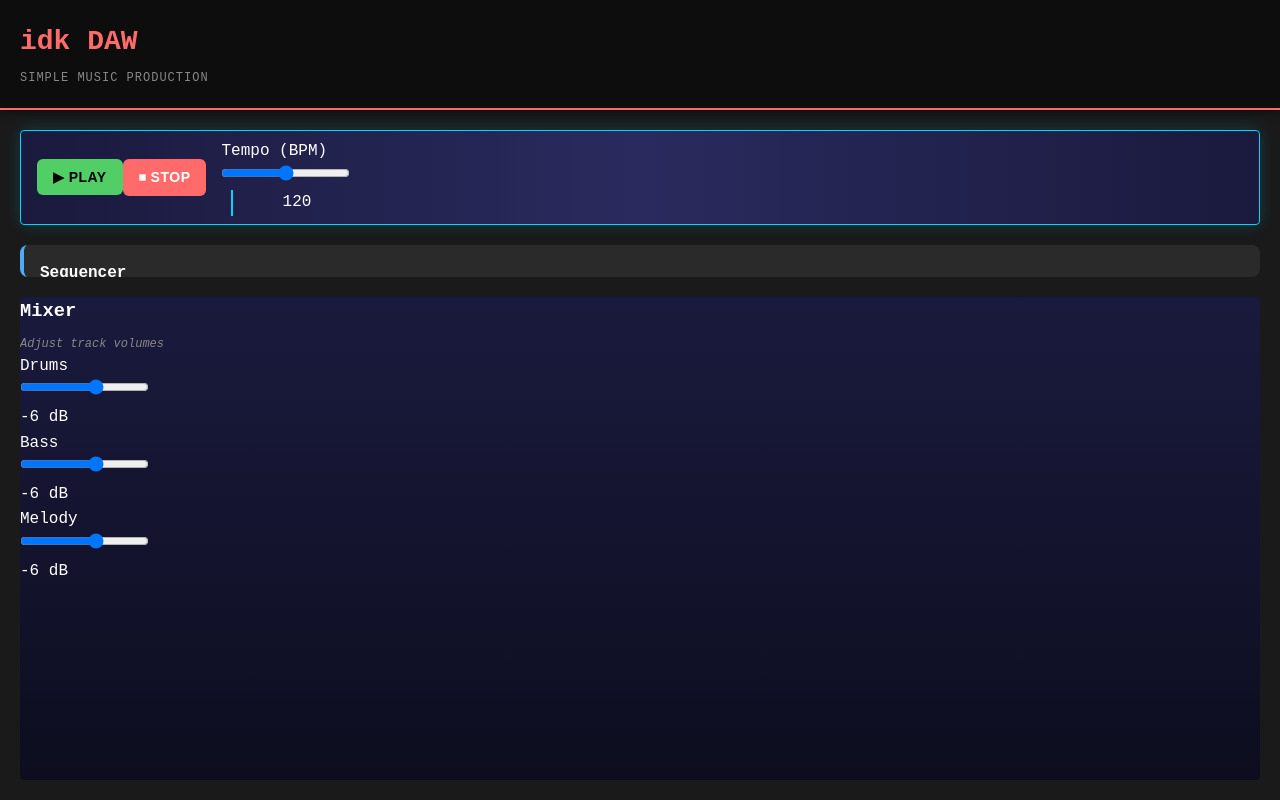
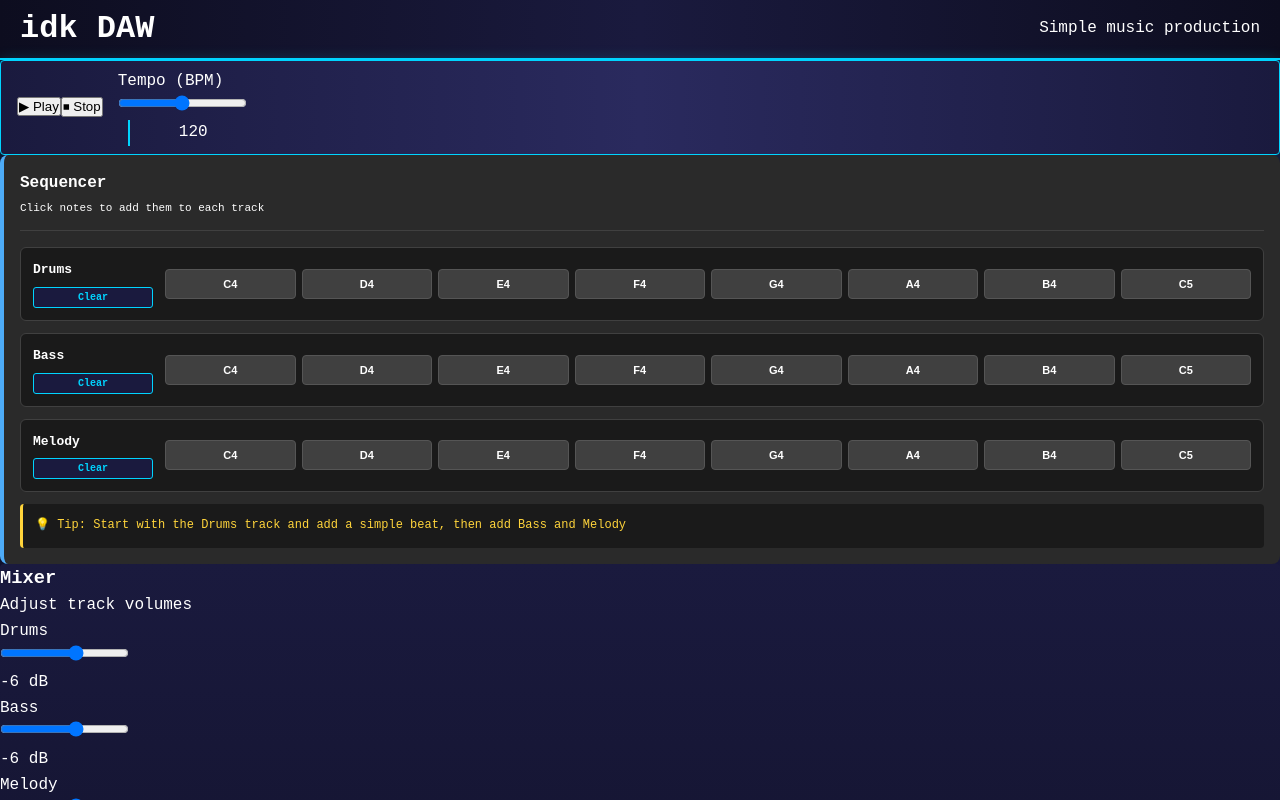
Before and after one commit to sapnap999/daw, a React (Vite) app: page / in a window 1280 px wide. Built offline with nearby package versions, Linux system fonts and the light colour scheme.

Commit message:
FL Studio-inspired app styles

```diff
--- a/src/styles/app.css
+++ b/src/styles/app.css
@@ -2,99 +2,126 @@
   display: flex;
   flex-direction: column;
   height: 100vh;
-  background-color: #1a1a1a;
+  background: linear-gradient(135deg, #0a0e27 0%, #1a1a3e 100%);
+  overflow: hidden;
+  font-family: 'Courier New', monospace;
+}
+
+.app-header {
+  display: flex;
+  align-items: center;
+  justify-content: space-between;
+  background: linear-gradient(90deg, #0d0d1f 0%, #1a1a3e 50%, #0d0d1f 100%);
+  border-bottom: 2px solid #00d4ff;
+  padding: 12px 20px;
+  height: 60px;
+  box-shadow: 0 4px 20px rgba(0, 212, 255, 0.15);
+}
+
+.header-left h1 {
+  font-size: 24px;
+  font-weight: 900;
+  background: linear-gradient(90deg, #00d4ff, #00ff88);
+  -webkit-background-clip: text;
+  -webkit-text-fill-color: transparent;
+  background-clip: text;
+  margin: 0;
+  letter-spacing: 2px;
+  text-transform: uppercase;
+}
+
+.header-center {
+  flex: 1;
+  display: flex;
+  justify-content: center;
+}
+
+.header-right {
+  display: flex;
+  align-items: center;
+  gap: 20px;
+}
+
+.version {
+  font-size: 11px;
+  color: #00d4ff;
+  font-weight: 600;
+  letter-spacing: 1px;
+}
+
+.workspace {
+  display: flex;
+  flex: 1;
+  overflow: hidden;
+  gap: 2px;
+  padding: 10px;
+  background-color: #0a0e27;
+}
+
+.left-panel {
+  width: 200px;
+  background: linear-gradient(180deg, #1a1a3e 0%, #0d0d1f 100%);
+  border: 1px solid #00d4ff;
+  border-radius: 4px;
+  overflow: hidden;
+  box-shadow: inset 0 0 20px rgba(0, 212, 255, 0.1);
+}
+
+.center-panel {
+  flex: 1;
+  display: flex;
+  flex-direction: column;
+  gap: 10px;
   overflow: hidden;
 }
 
-.app-header {
-  background-color: #0d0d0d;
-  padding: 20px;
-  border-bottom: 2px solid #ff6b6b;
-  box-shadow: 0 2px 8px rgba(0, 0, 0, 0.5);
+.btn-small {
+  padding: 4px 8px;
+  border: 1px solid #00d4ff;
+  background: #1a1a3e;
+  color: #00d4ff;
+  border-radius: 3px;
+  font-size: 10px;
+  font-weight: 600;
+  cursor: pointer;
+  transition: all 0.2s;
+  font-family: 'Courier New', monospace;
 }
 
-.app-header h1 {
-  font-size: 28px;
-  font-weight: 700;
-  margin-bottom: 4px;
-  color: #ff6b6b;
+.btn-small:hover {
+  background: #00d4ff;
+  color: #0a0e27;
+  box-shadow: 0 0 10px rgba(0, 212, 255, 0.5);
 }
 
-.app-header p {
-  font-size: 12px;
-  color: #888;
-  text-transform: uppercase;
-  letter-spacing: 1px;
+.btn-small:active {
+  transform: scale(0.95);
 }
 
-.app-content {
-  flex: 1;
-  display: flex;
-  flex-direction: column;
-  overflow: hidden;
-  padding: 20px;
-  gap: 20px;
-}
-
-.btn {
-  padding: 10px 16px;
-  border: none;
-  border-radius: 6px;
-  font-size: 14px;
-  font-weight: 600;
-  cursor: pointer;
-  transition: all 0.2s ease;
-  text-transform: uppercase;
-  letter-spacing: 0.5px;
-}
-
-.btn:hover {
-  transform: translateY(-2px);
-  box-shadow: 0 4px 12px rgba(0, 0, 0, 0.3);
-}
-
-.btn:active {
-  transform: translateY(0);
-}
-
-.btn-play {
-  background-color: #51cf66;
-  color: #000;
+.btn-mute {
+  width: 30px !important;
+  height: 24px;
+  padding: 2px !important;
   font-weight: 700;
 }
 
-.btn-play:hover {
-  background-color: #69db7c;
+.btn-clear-track {
+  width: 100%;
+  padding: 6px;
+  margin-top: 8px;
+  border: 1px solid #ff006e;
+  background: #1a1a3e;
+  color: #ff006e;
+  border-radius: 3px;
+  font-size: 10px;
+  font-weight: 600;
+  cursor: pointer;
+  transition: all 0.2s;
+  font-family: 'Courier New', monospace;
 }
 
-.btn-stop {
-  background-color: #ff6b6b;
+.btn-clear-track:hover {
+  background: #ff006e;
   color: #fff;
+  box-shadow: 0 0 10px rgba(255, 0, 110, 0.5);
 }
-
-.btn-stop:hover {
-  background-color: #ff8787;
-}
-
-.btn-clear {
-  background-color: #495057;
-  color: #fff;
-  font-size: 12px;
-  padding: 6px 12px;
-}
-
-.btn-clear:hover {
-  background-color: #5a6268;
-}
-
-.btn-small {
-  font-size: 12px;
-  padding: 6px 12px;
-}
-
-.hint {
-  font-size: 12px;
-  color: #888;
-  font-style: italic;
-  margin-top: 8px;
-}
```
